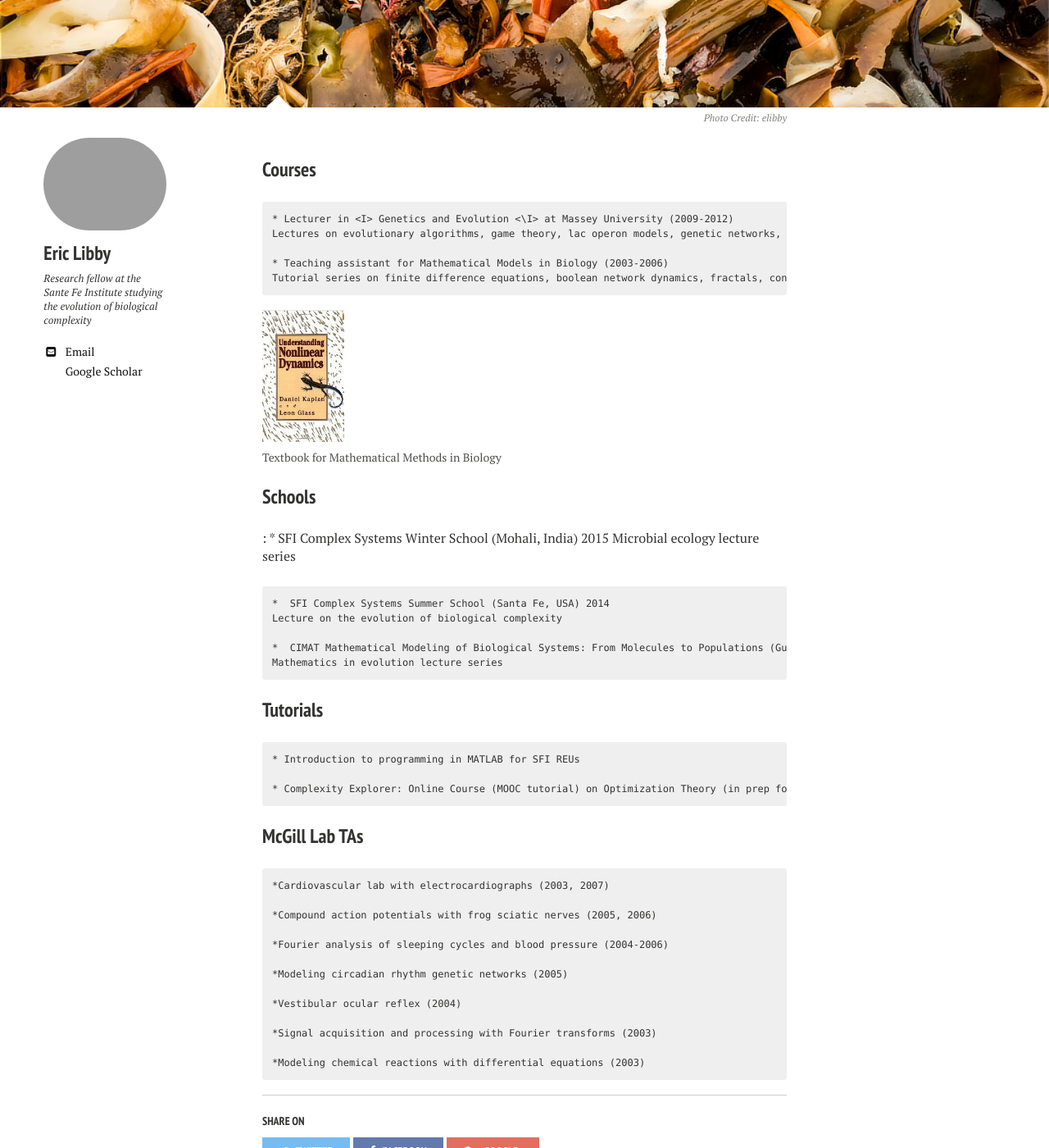
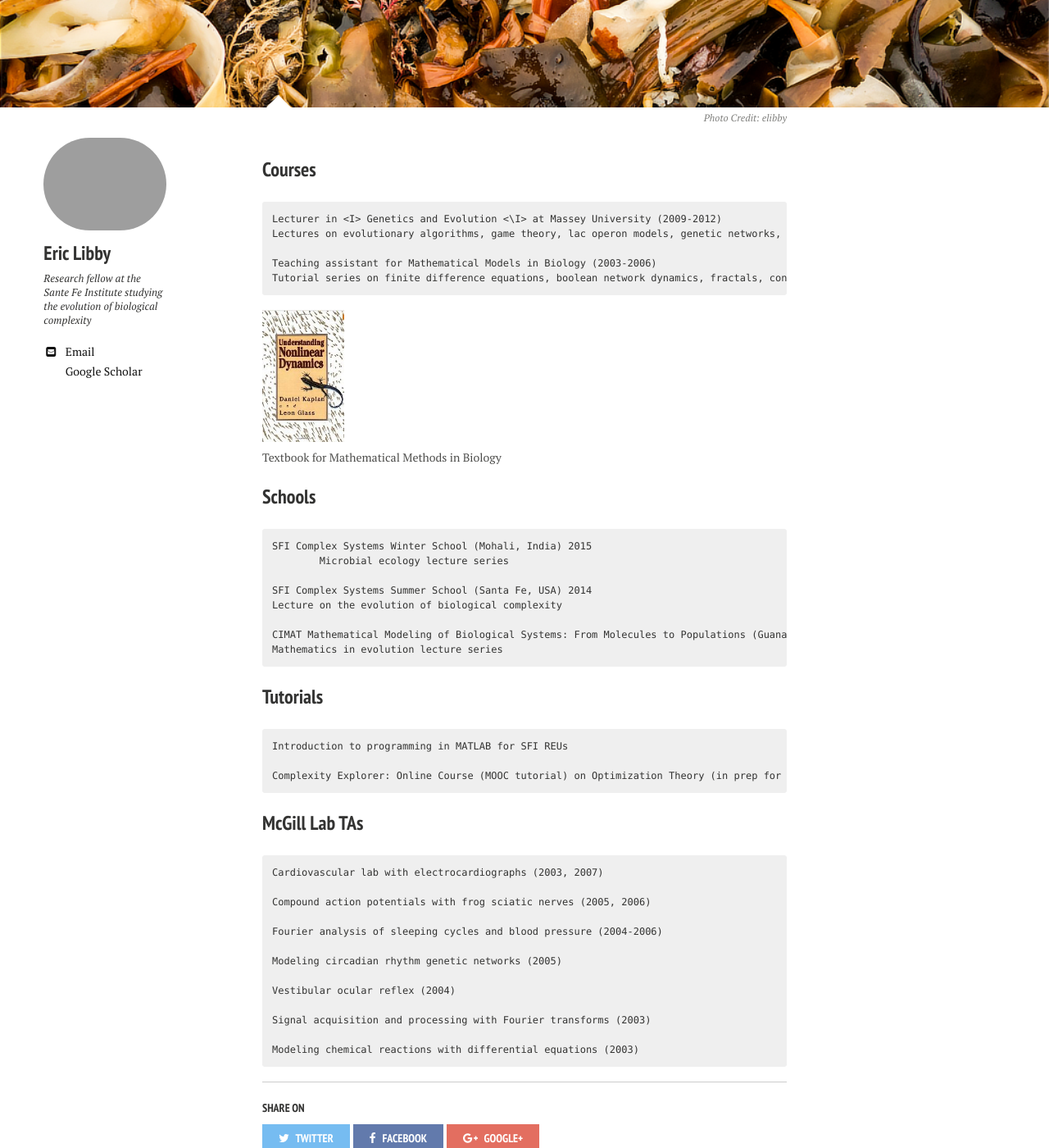
Before and after one commit to ericlibby/oldweb, a Jekyll site: the page built from p_teaching/index.md, in a window 1280 px wide and 1400 px high, scrolled down 273 px. Shown: the whole window at 82% size. Built offline with Jekyll 4.4.1, drawn with Linux system fonts in a browser that asks for light colours; nearby versions of some CDN libraries.

```diff
--- a/p_teaching/index.md
+++ b/p_teaching/index.md
@@ -11,10 +11,10 @@ image:
 
 
 ### Courses
-	* Lecturer in <I> Genetics and Evolution <\I> at Massey University (2009-2012)
+	Lecturer in <I> Genetics and Evolution <\I> at Massey University (2009-2012)
 	Lectures on evolutionary algorithms, game theory, lac operon models, genetic networks, systems biology, the evolution of cooperation
 
-	* Teaching assistant for Mathematical Models in Biology (2003-2006)
+	Teaching assistant for Mathematical Models in Biology (2003-2006)
 	Tutorial series on finite difference equations, boolean network dynamics, fractals, continuous differential equations, and chaos.
 
 
@@ -25,33 +25,33 @@ image:
 
 
 ### Schools
-:	* SFI Complex Systems Winter School (Mohali, India) 2015
+	SFI Complex Systems Winter School (Mohali, India) 2015
  	Microbial ecology lecture series
 
-	*  SFI Complex Systems Summer School (Santa Fe, USA) 2014
+	SFI Complex Systems Summer School (Santa Fe, USA) 2014
 	Lecture on the evolution of biological complexity
 
-	*  CIMAT Mathematical Modeling of Biological Systems: From Molecules to Populations (Guanajuato, Mexico) 2012
+	CIMAT Mathematical Modeling of Biological Systems: From Molecules to Populations (Guanajuato, Mexico) 2012
 	Mathematics in evolution lecture series
 
 
 ### Tutorials
-	* Introduction to programming in MATLAB for SFI REUs
+	Introduction to programming in MATLAB for SFI REUs
 
-	* Complexity Explorer: Online Course (MOOC tutorial) on Optimization Theory (in prep for 2016 release)
+	Complexity Explorer: Online Course (MOOC tutorial) on Optimization Theory (in prep for 2016 release)
 
 
 ### McGill Lab TAs
-	*Cardiovascular lab with electrocardiographs (2003, 2007)
+	Cardiovascular lab with electrocardiographs (2003, 2007)
 
-	*Compound action potentials with frog sciatic nerves (2005, 2006)
+	Compound action potentials with frog sciatic nerves (2005, 2006)
 
-	*Fourier analysis of sleeping cycles and blood pressure (2004-2006)
+	Fourier analysis of sleeping cycles and blood pressure (2004-2006)
 
-	*Modeling circadian rhythm genetic networks (2005)
+	Modeling circadian rhythm genetic networks (2005)
 
-	*Vestibular ocular reflex (2004)
+	Vestibular ocular reflex (2004)
 
-	*Signal acquisition and processing with Fourier transforms (2003)
+	Signal acquisition and processing with Fourier transforms (2003)
 
-	*Modeling chemical reactions with differential equations (2003)
+	Modeling chemical reactions with differential equations (2003)
```
